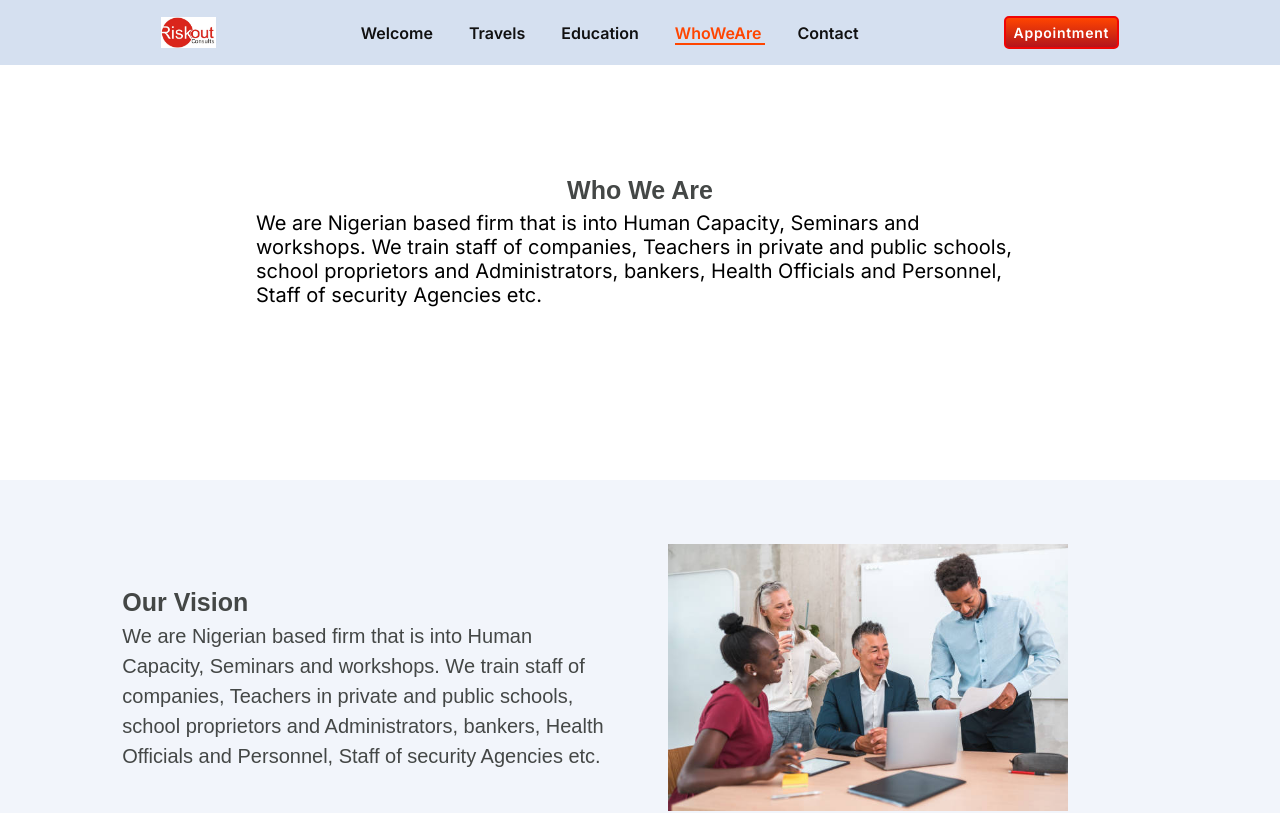
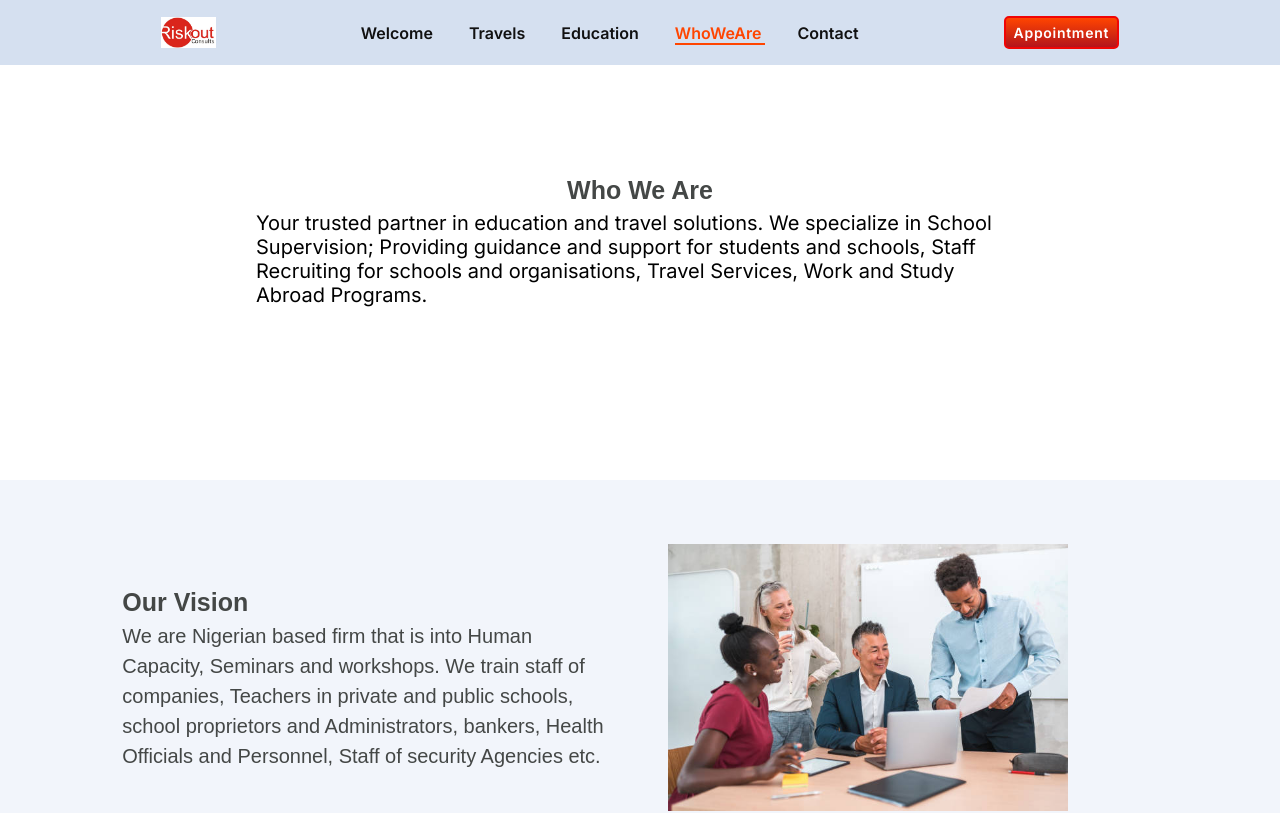
Before and after one commit to VictorKingsHub/consults, a Next.js app: page /whoWeAre in a window 1280 px wide. Shown: the top 813 px of the page. Built offline with nearby package versions, Linux system fonts and the light colour scheme.

Commit message:
make enquiry

```diff
--- a/app/ui/whoWeAre/hero/WhoWeAreHero.tsx
+++ b/app/ui/whoWeAre/hero/WhoWeAreHero.tsx
@@ -7,7 +7,7 @@ const WhoWeAreHero = () => {
         <h1>Who We Are</h1>
       </div>
       <div className={styles.desc}>
-        <p>We are Nigerian based firm that is into Human Capacity, Seminars and workshops. We train staff of companies, Teachers in private and public schools, school proprietors and Administrators, bankers, Health Officials and Personnel, Staff of security Agencies etc.</p>
+        <p>Your trusted partner in education and travel solutions. We specialize in School Supervision; Providing guidance and support for students and schools, Staff Recruiting for schools and organisations, Travel Services, Work and Study Abroad Programs.</p>
       </div>
     </div>
   )
```
